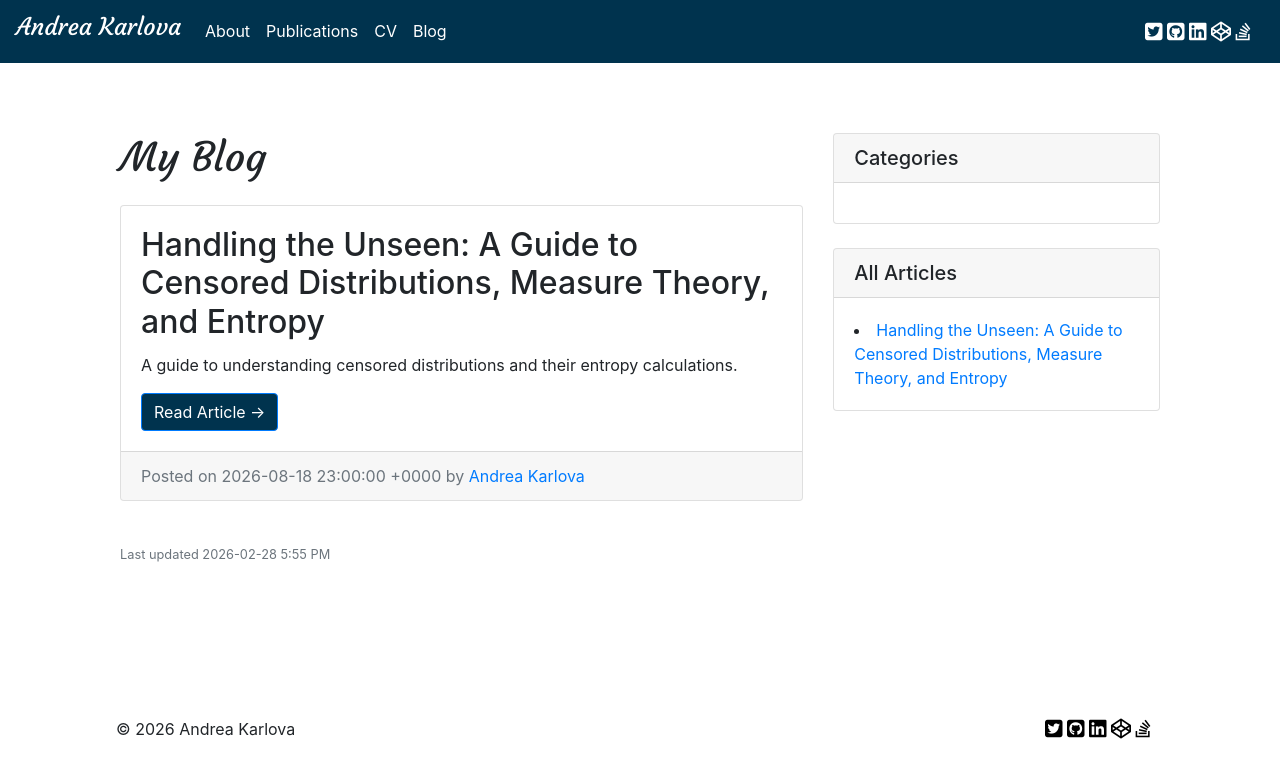
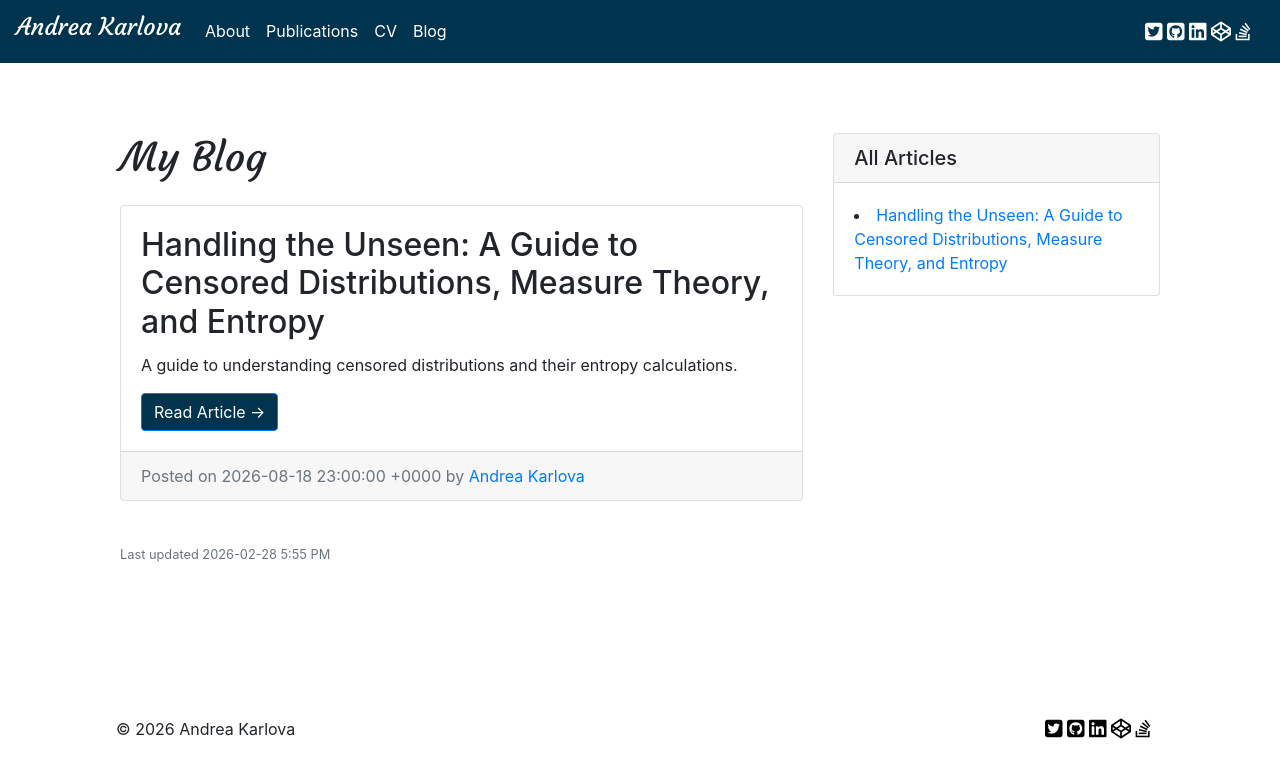
Before and after one commit to AndreaKarlova/andreakarlova.github.io, a Jekyll site: the page built from pages/blog.html, in a window 1280 px wide. Shown: the top 778 px of the page. Built offline with Jekyll 4.4.1, drawn with Linux system fonts in a browser that asks for light colours; nearby versions of some CDN libraries.

Commit message:
Add CACHE4 publication, update about me, add blog tab to landing page, and remove categories widget

```diff
--- a/_data/sections.yml
+++ b/_data/sections.yml
@@ -3,3 +3,8 @@
   description: My Publications
   url: publications.html
   first: true
+
+- name: Blog
+  id: blog
+  description: My Blog
+  url: blog.html
--- a/pages/blog.html
+++ b/pages/blog.html
@@ -36,23 +36,7 @@
         <!-- Sidebar Widgets Column -->
         <div class="col-md-4">
 
-          <!-- Categories Widget -->
-          <div class="card my-4">
-            <h5 class="card-header">Categories</h5>
-            <div class="card-body">
-              <div class="row">
-                <div class="col-lg-6">
-                  <ul class="list-unstyled mb-0">
-                    {% for tag in site.tags %}
-                    <li>
-                      <a href="#" class="btn btn-sm mt-1 mb-1 text-white" style="background-color:{{ site.card-color }}">{{ tag[0] }}</a>
-                    </li>
-                    {% endfor %}
-                  </ul>
-                </div>
-              </div>
-            </div>
-          </div>
+
 
           <!-- Side Widget -->
           <div class="card my-4">
```
